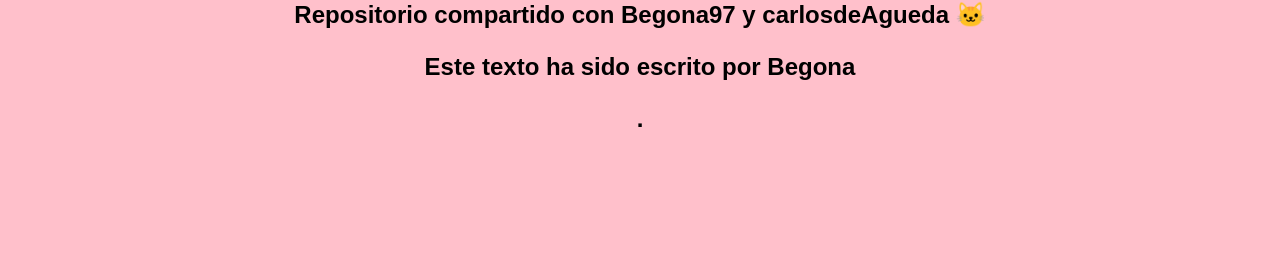
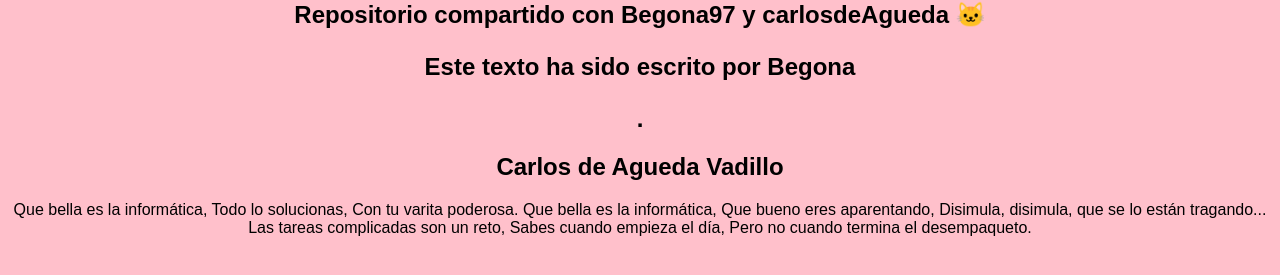
Before and after one commit to linda-2024/repositorio-compartido, a plain HTML site: page index.html in a window 1280 px wide. Shown: the part 137-412 px from the top of the page. Drawn offline with Linux system fonts and the light colour scheme.

Commit message:
Cambios de colaborador

```diff
--- a/index.html
+++ b/index.html
@@ -18,5 +18,17 @@
     <h2>Repositorio compartido con Begona97 y carlosdeAgueda &#128049;
 	<p>Este texto ha sido escrito por Begona</p>
 .</h2>
+<h2>Carlos de Agueda Vadillo</h2>
+<p>
+Que bella es la informática,
+Todo lo solucionas,
+Con tu varita poderosa.
+Que bella es la informática,
+Que bueno eres aparentando,
+Disimula, disimula, que se lo están tragando...
+Las tareas complicadas son un reto,
+Sabes cuando empieza el día,
+Pero no cuando termina el desempaqueto.
+</p>
 </body>
 </html>
```
